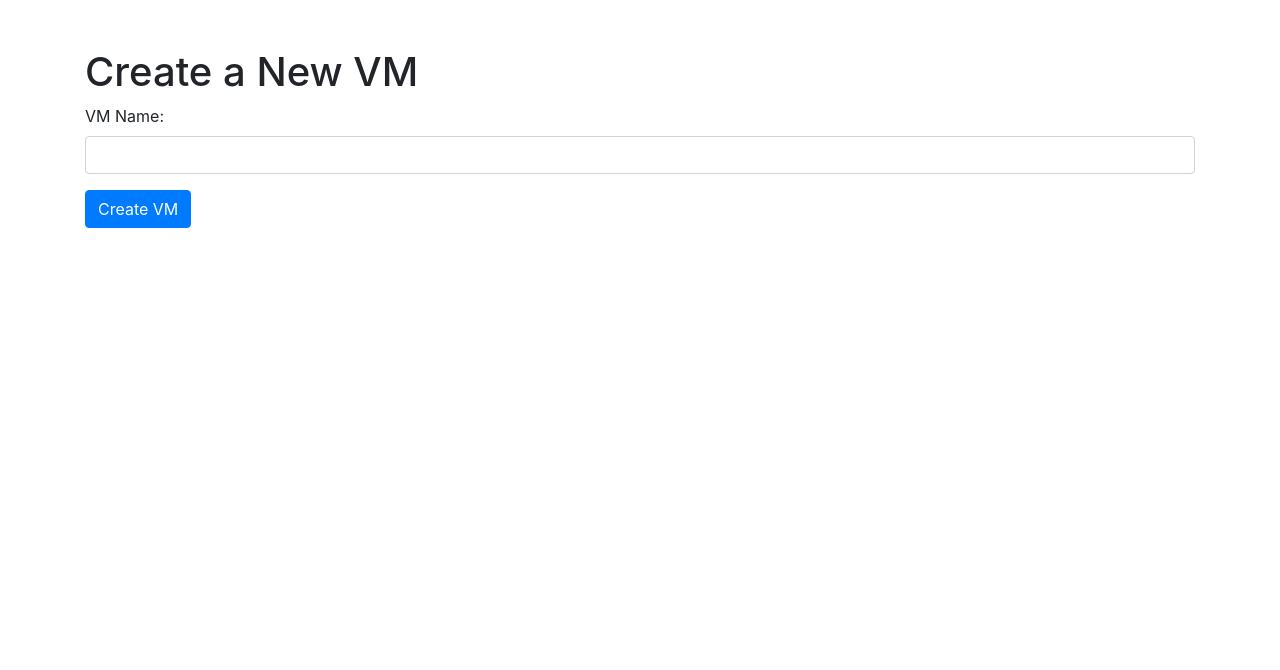
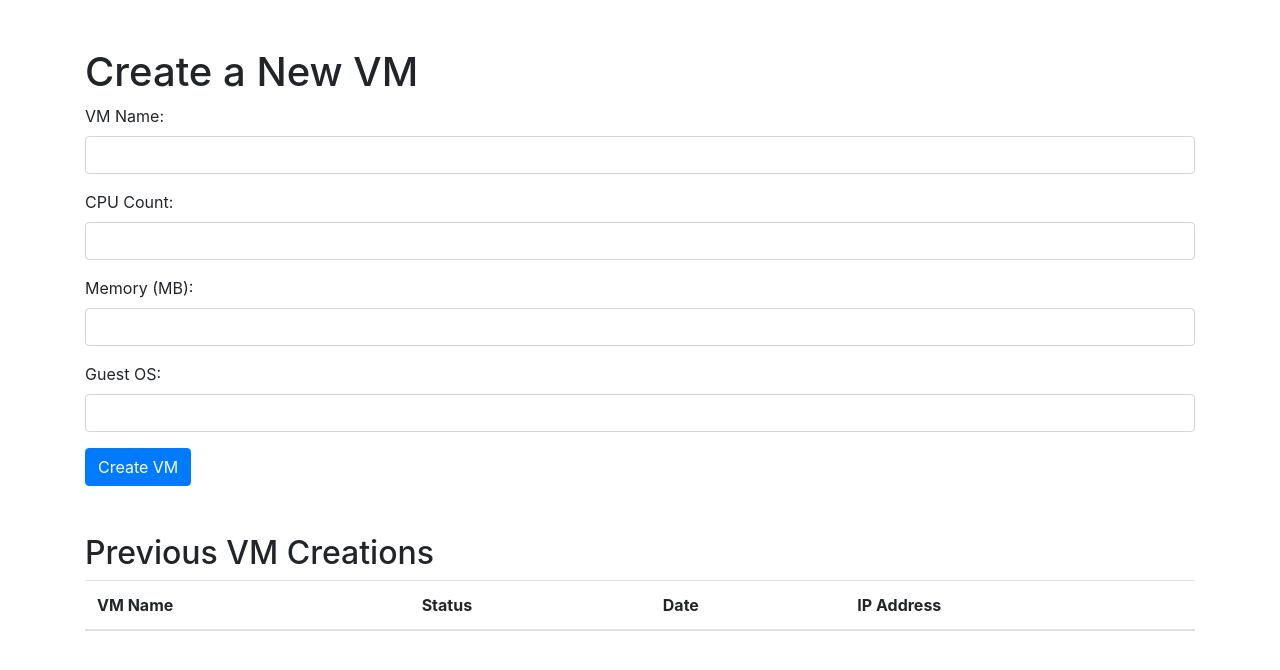
Before and after one commit to omarbenazza/asx, a Flask app: page /create_vm in a window 1280 px wide. Shown: the top 670 px of the page. Run offline with Flask 3, Linux system fonts and the light colour scheme; lists and menus that the app fills with data are empty; some libraries are stand-ins or nearby versions.

Commit message:
2nd commit

```diff
--- a/templates/connect.html
+++ b/templates/connect.html
@@ -11,7 +11,7 @@
         <form action="{{ url_for('connect') }}" method="post">
             <div class="form-group">
                 <label for="host">vSphere Host (include http/https):</label>
-                <input type="text" class="form-control" id="host" name="host" required placeholder="https://vcenter.example.com" value="https://192.168.0.251">
+                <input type="text" class="form-control" id="host" name="host" required placeholder="https://vcenter.example.com" value="192.168.0.251">
             </div>
             <div class="form-group">
                 <label for="username">Username:</label>
--- a/templates/create_vm.html
+++ b/templates/create_vm.html
@@ -13,8 +13,43 @@
                 <label for="vm_name">VM Name:</label>
                 <input type="text" class="form-control" id="vm_name" name="vm_name" required>
             </div>
+            <div class="form-group">
+                <label for="vm_cpu">CPU Count:</label>
+                <input type="number" class="form-control" id="vm_cpu" name="vm_cpu" required>
+            </div>
+            <div class="form-group">
+                <label for="vm_memory">Memory (MB):</label>
+                <input type="number" class="form-control" id="vm_memory" name="vm_memory" required>
+            </div>
+            <div class="form-group">
+                <label for="vm_guest_os">Guest OS:</label>
+                <input type="text" class="form-control" id="vm_guest_os" name="vm_guest_os" required>
+            </div>
             <button type="submit" class="btn btn-primary">Create VM</button>
         </form>
+        <div class="mt-5">
+            <h2>Previous VM Creations</h2>
+            <table class="table table-striped">
+                <thead>
+                    <tr>
+                        <th>VM Name</th>
+                        <th>Status</th>
+                        <th>Date</th>
+                        <th>IP Address</th>
+                    </tr>
+                </thead>
+                <tbody>
+                    {% for vm in vms %}
+                    <tr>
+                        <td>{{ vm.name }}</td>
+                        <td>{{ vm.status }}</td>
+                        <td>{{ vm.date }}</td>
+                        <td>{{ vm.ip }}</td>
+                    </tr>
+                    {% endfor %}
+                </tbody>
+            </table>
+        </div>
     </div>
     <script src="https://code.jquery.com/jquery-3.5.1.slim.min.js"></script>
     <script src="https://cdn.jsdelivr.net/npm/@popperjs/core@2.5.4/dist/umd/popper.min.js"></script>
```
